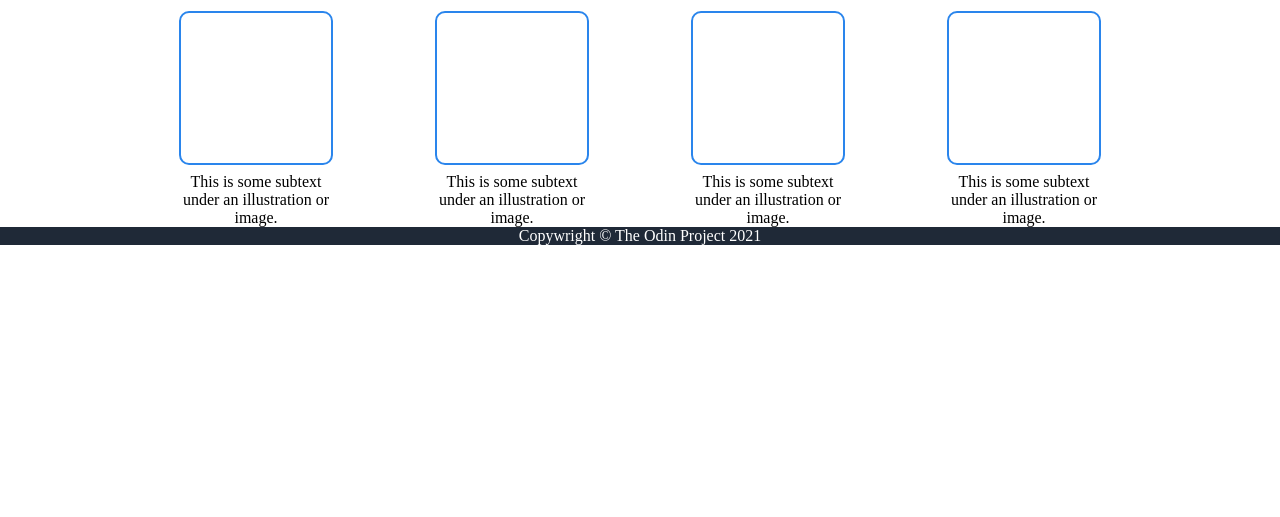
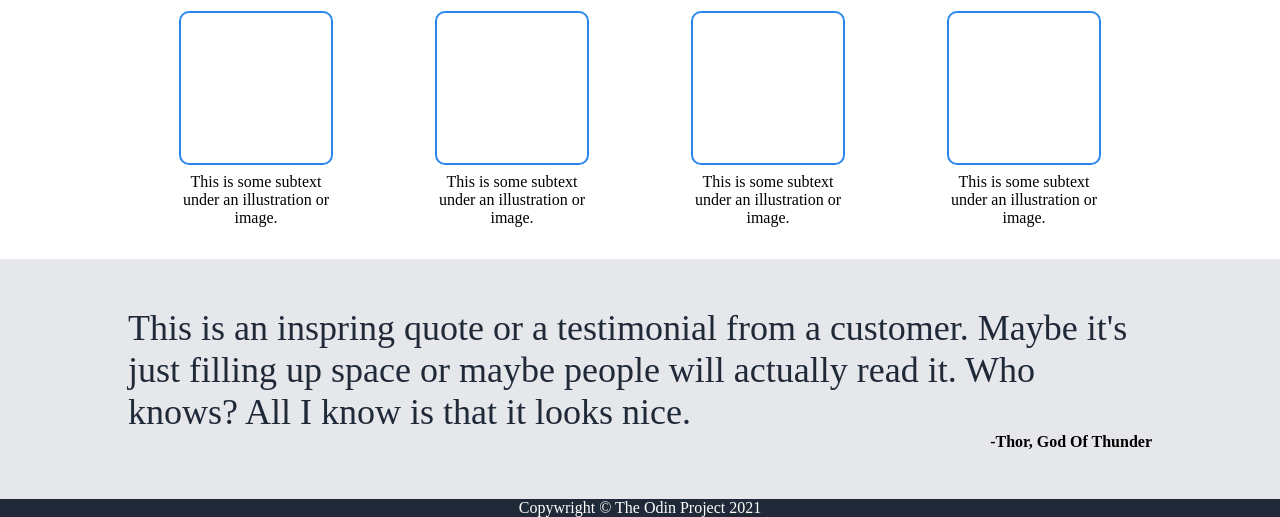
Before and after one commit to rjeunen/odin-landingPageFoundations, a plain HTML site: page index.html in a window 1280 px wide. Shown: the part 402-919 px from the top of the page. Before the commit the page ends 800 px from the top, so only its background shows below. Drawn offline with Linux system fonts and the light colour scheme.

Commit message:
section-3 landing page foundations done

```diff
--- a/index.html
+++ b/index.html
@@ -46,7 +46,6 @@
             </div>
             <div class="card">
                 <div class="card-image"></div>
-
                 <p class="card-text">
                     This is some subtext under an illustration or image.
                 </p>
@@ -66,9 +65,17 @@
         </div>
     </div>
 
+    <div class="section-3">
+        <div class="quote">
+            This is an inspring quote or a testimonial from a customer. Maybe it's just filling up space or maybe people will actually read it. Who knows? All I know is that it looks nice.
+        </div>
+        <blockquote>
+            -Thor, God Of Thunder
+        </blockquote>
+    </div>
 
 
-    <div class="section-3"></div>
+
     <div class="section-4"></div>
     <div class="footer">
         <p>Copywright &copy; The Odin Project 2021</p>
--- a/style.css
+++ b/style.css
@@ -84,6 +84,7 @@ img{
     flex-wrap: wrap;
     justify-content: space-around;
     align-items: center;
+    margin-bottom: 32px;
 }
 
 .card{
@@ -105,6 +106,27 @@ img{
     margin-top: 8px;
 }
 
+/*section-3*/
+
+.section-3{
+    background-color: #e5e7eb;
+    display: flex;
+    flex-direction: column;
+    padding-top: 48px;
+    padding-bottom: 48px;
+}
+
+.quote{
+    font-size: 36px;
+    color: #1f2937;
+    font-weight: 300;
+}
+
+blockquote{
+    font-weight: 900;
+    text-align: right;
+}
+
 /*footer*/
 .footer{
     display: flex;
```
